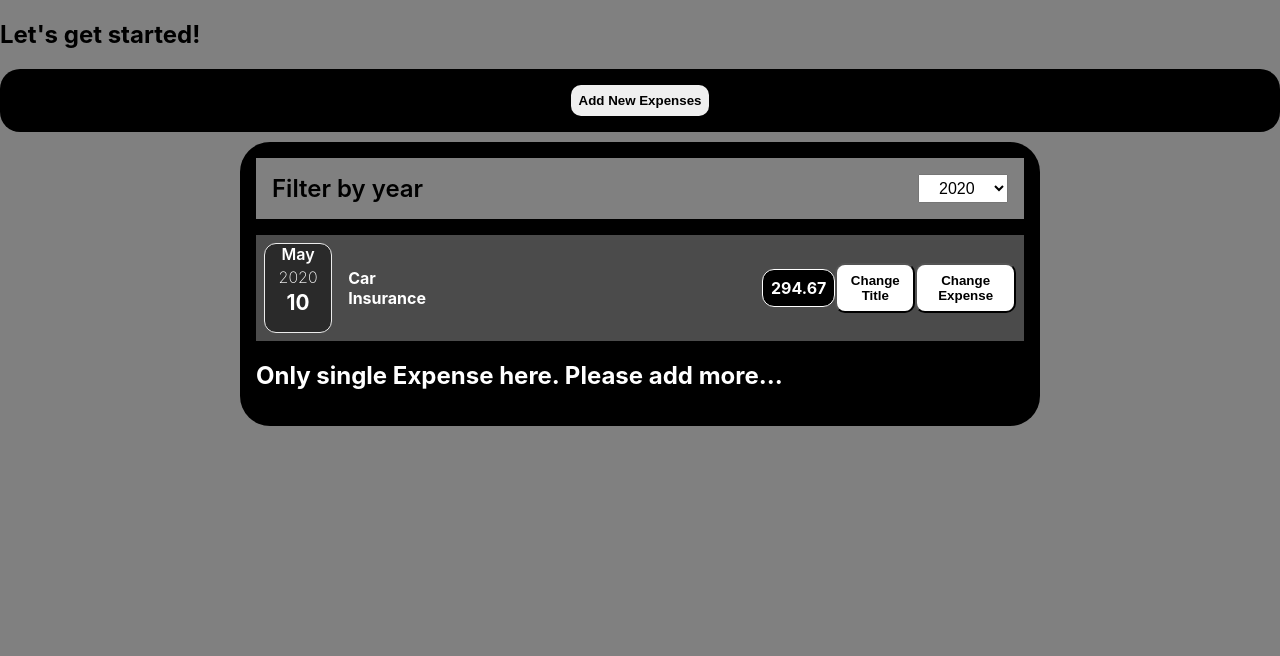
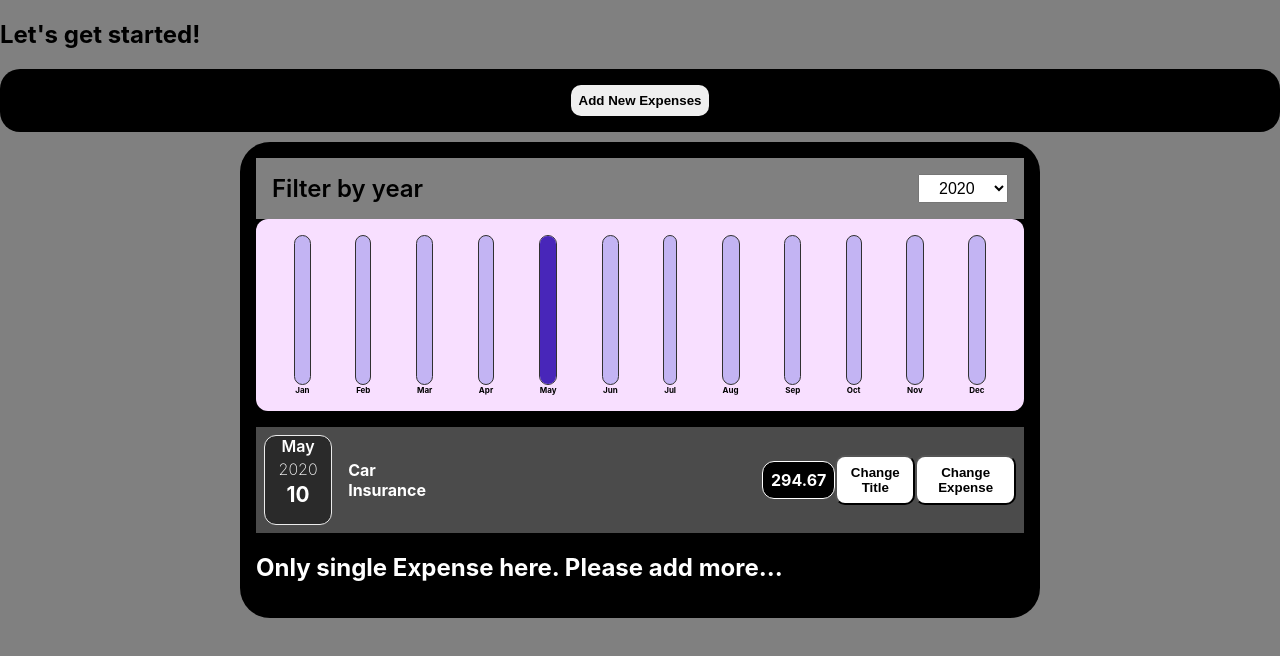
Before and after one commit to shubhamkumar123456/react-expense-track-app, a React (Create React App) app: page / in a window 1280 px wide. Shown: the top 656 px of the page. Built offline with nearby package versions, Linux system fonts and the light colour scheme.

Commit message:
added chart in app

```diff
--- a/src/App.js
+++ b/src/App.js
@@ -5,6 +5,7 @@
 import ExpenseItem from './components/Expenses/ExpenseItem';
 import ExpenseFilter from './components/Expenses/ExpenseFilter';
 import ExpensesList from './components/Expenses/ExpensesList';
+import ExpensesChart from './components/Expenses/ExpensesChart';
 
 function App() {
   const [filteredYear, setfilteredYear] = useState('2020');
@@ -47,8 +48,10 @@
 
 
       </div>
+
       <div className='App-expenses'>
       <ExpenseFilter selected={filteredYear} onChangeFilter={filterChangesHandler}/>
+      <ExpensesChart expenses={filteredExpenses}/>
         <ExpensesList items={filteredExpenses}/>
     {/* {filteredExpenses.length ===0 && <p style={{color:"white"}}>No expenses found.</p>}
       {filteredExpenses.length > 0 &&  filteredExpenses.map((element)=>{
--- /dev/null
+++ b/src/components/Expenses/ExpensesChart.js
@@ -0,0 +1,32 @@
+import React from 'react'
+import Chart from '../chart/Chart'
+
+const ExpensesChart = (props) => {
+    const chartDataPoints=[
+        {label:'Jan',value:0},
+        {label:'Feb',value:0},
+        {label:'Mar',value:0},
+        {label:'Apr',value:0},
+        {label:'May',value:0},
+        {label:'Jun',value:0},
+        {label:'Jul',value:0},
+        {label:'Aug',value:0},
+        {label:'Sep',value:0},
+        {label:'Oct',value:0},
+        {label:'Nov',value:0},
+        {label:'Dec',value:0}
+    ];
+
+    for(const expense of props.expenses){
+        const expenseMonth=expense.date.getMonth();
+        chartDataPoints[expenseMonth].value+=expense.amount;
+    }
+
+  return (
+    <div>
+      <Chart dataPoints={chartDataPoints}/>
+    </div>
+  )
+}
+
+export default ExpensesChart
--- /dev/null
+++ b/src/components/chart/Chart.css
@@ -0,0 +1,9 @@
+.chart{
+    padding: 1rem;
+    border-radius: 12px;
+    background-color: #f8dfff;
+    text-align: center;
+    display: flex;
+    justify-content:space-around;
+    height: 10rem;
+}
--- /dev/null
+++ b/src/components/chart/Chart.js
@@ -0,0 +1,22 @@
+import React from "react";
+import "./Chart.css";
+import ChartBar from "./ChartBar";
+const Chart = (props) => {
+    const dataPointValues=props.dataPoints.map(dataPoint => dataPoint.value)
+    const totalMaximum=Math.max(...dataPointValues)
+  return (
+    <div className="chart">
+      {props.dataPoints.map((dataPoint) => (
+        <ChartBar
+        key={dataPoint.label}
+          value={dataPoint.value}
+          maxValue={totalMaximum}
+          label={dataPoint.label}
+        />
+      ))}
+
+    </div>
+  );
+};
+
+export default Chart;
--- /dev/null
+++ b/src/components/chart/ChartBar.css
@@ -0,0 +1,28 @@
+.chart-bar{
+    height: 100%;
+    display: flex;
+    flex-direction: column;
+    align-items: center;
+}
+
+.chart-bar__inner{
+    height: 100%;
+    width: 100%;
+    border:1px solid #313131;
+    border-radius: 12px;
+    background-color: #c3b4f3;
+    overflow: hidden;
+    display: flex;
+    flex-direction: column;
+    justify-content: flex-end;
+}
+.chart-bar__fill{
+    background-color: #4826b9;
+    width: 100%;
+    transition: all 0.3s ease-out;
+}
+.chart-bar__label{
+    font-weight: bold;
+    font-size: 0.5rem;
+    text-align: center;
+}
--- /dev/null
+++ b/src/components/chart/ChartBar.js
@@ -0,0 +1,19 @@
+import React from 'react'
+import './ChartBar.css'
+const ChartBar = (props) => {
+    let barFillHeight='0%';
+    if(props.maxValue>0){
+        barFillHeight = Math.round((props.value/props.maxValue)*100)+'%';
+    }
+
+    return (
+        <div className='chart-bar'>
+            <div className="chart-bar__inner">
+                <div className="chart-bar__fill" style={{height:barFillHeight}}></div>
+            </div>
+            <div className="chart-bar__label">{props.label}</div>
+        </div>
+    )
+}
+
+export default ChartBar
```
